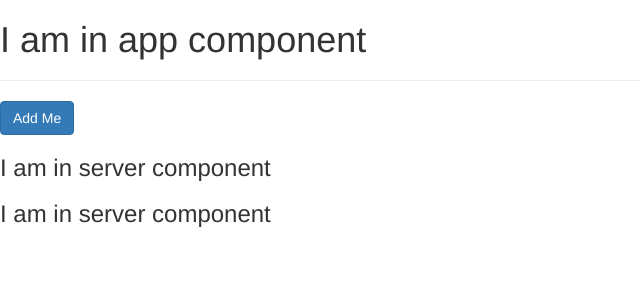
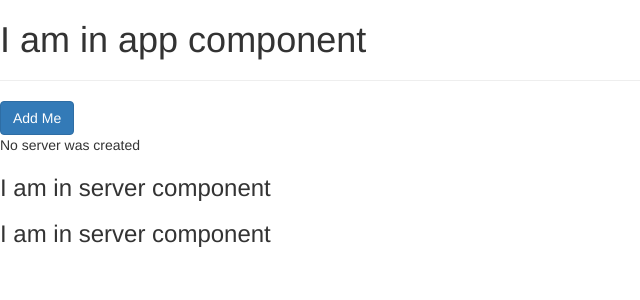
Before and after one commit to pratkjn/angular-tutorials, an Angular app: page / in a window 1280 px wide. Shown: the top 300 px of the page, without its empty margins (0-640 px from the left). Built offline with nearby package versions, Linux system fonts and the light colour scheme.

Commit message:
click event

```diff
--- a/src/app/servers/servers.component.html
+++ b/src/app/servers/servers.component.html
@@ -1,3 +1,4 @@
-<button class="btn btn-primary" [disabled]="!allowNewServer">Add Me</button>
+<button class="btn btn-primary" [disabled]="!allowNewServer" (click)='onCreateSever()'>Add Me</button>
+<p>{{serverCreationStatus}}</p>
 <app-server></app-server>
 <app-server></app-server>
--- a/src/app/servers/servers.component.ts
+++ b/src/app/servers/servers.component.ts
@@ -10,6 +10,7 @@
 export class ServersComponent implements OnInit {
 
 	allowNewServer = false;
+	serverCreationStatus = "No server was created";
 
 	constructor() {
 		setTimeout(() => {
@@ -20,4 +21,8 @@
 	ngOnInit(): void {
 	}
 
+	onCreateSever(){
+		this.serverCreationStatus = 'Server was created';
+	}
+
 }
```
